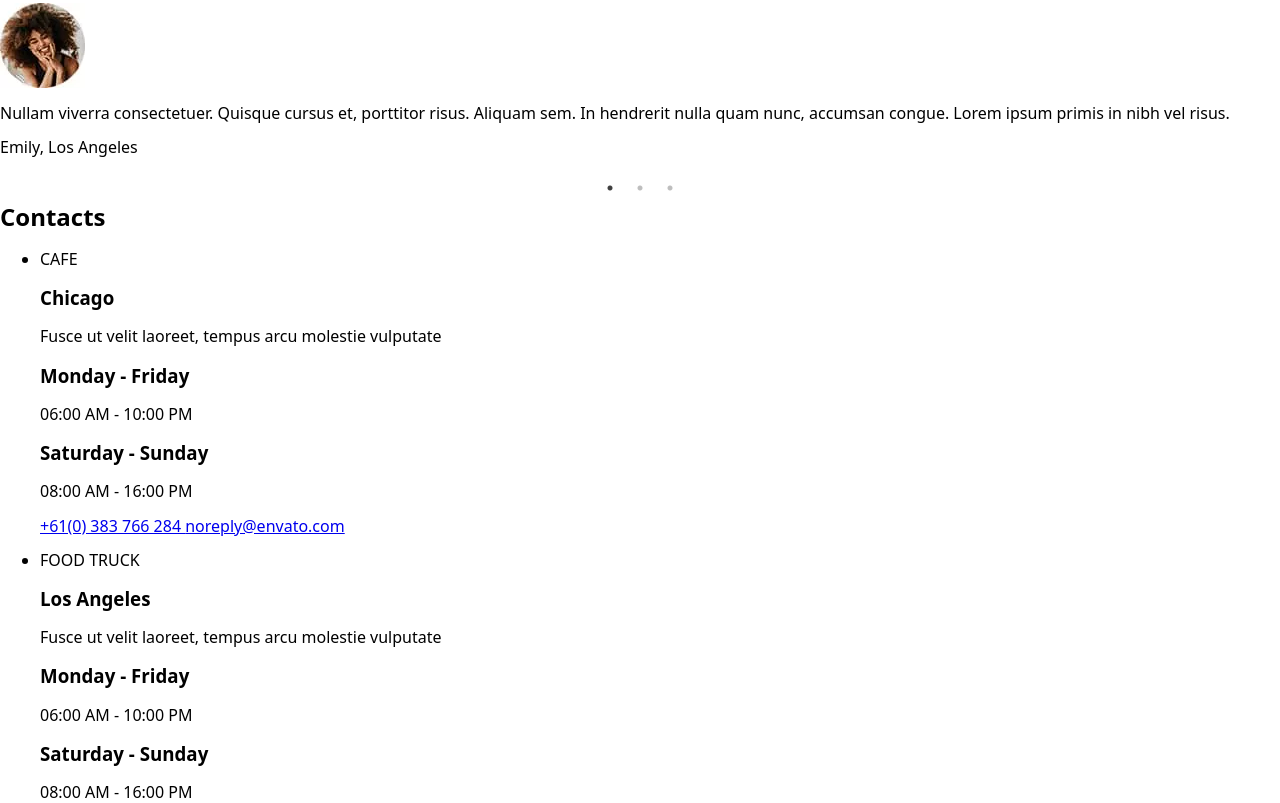
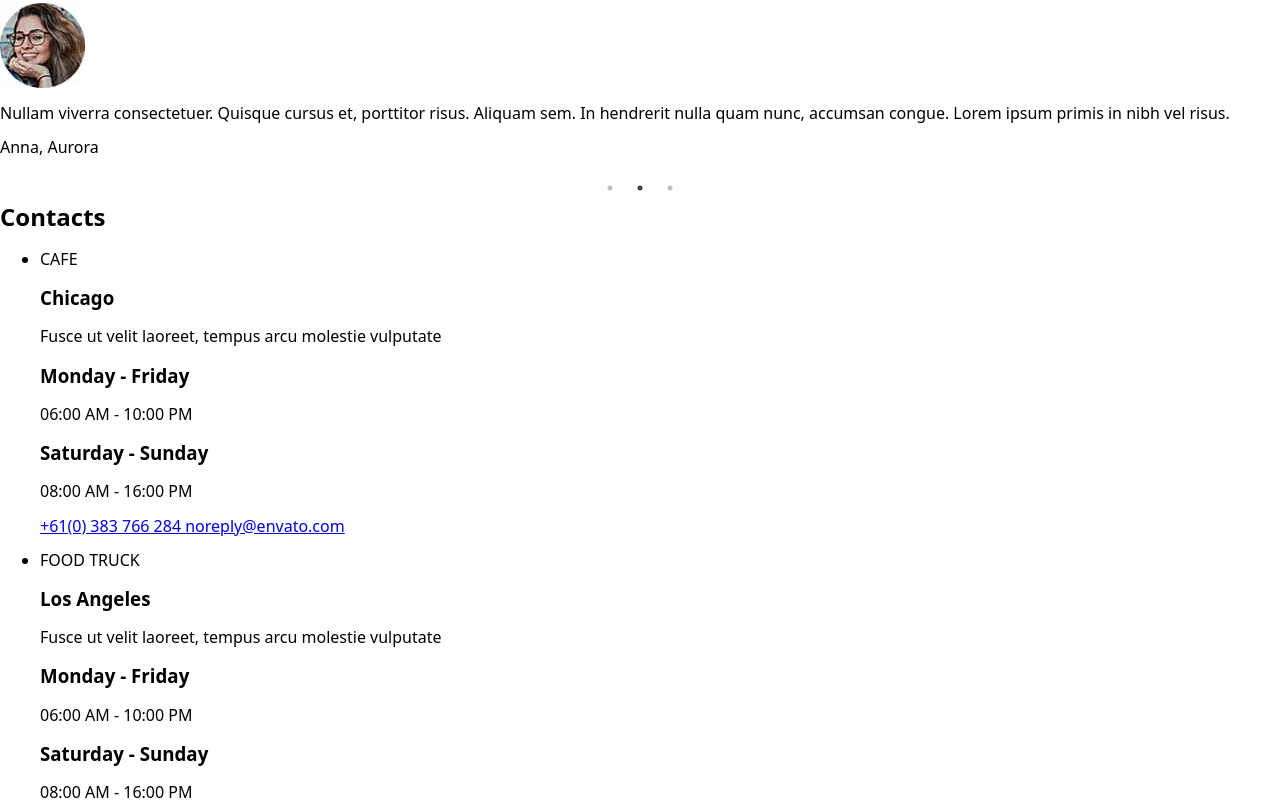
Before and after one commit to anton-cloud/html-css_project-new, a website: page src/index.html in a window 1280 px wide. Shown: the part 2462-3265 px from the top of the page. Drawn offline with nearby package versions, Linux system fonts and the light colour scheme; files that its build step writes are made by us from their sources.

Commit message:
fix-gallery_1

```diff
--- a/src/index.html
+++ b/src/index.html
@@ -67,7 +67,7 @@
     ></script>
     <script>
       $('.container-wrap').slick({
-        autoplay: false,
+        autoplay: true,
         dots: true,
         arrows: false,
       });
--- a/src/sass/layout/_customer-reviews.scss
+++ b/src/sass/layout/_customer-reviews.scss
@@ -112,10 +112,16 @@
 
 .slick-dots {
   position: relative;
+  bottom: 0px;
 }
 
 .slick-dots li button:before {
   font-size: 12px;
+  content: '';
+  background-color: #d9d9d9;
+  border-radius: 50%;
+  width: 12px;
+  height: 12px;
 }
 
 .slick-dots li.slick-active button:before {
@@ -123,4 +129,6 @@
   background-image: url(../images/customer_reviews-home.png);
   background-position: center;
   background-repeat: no-repeat;
+  border-radius: 0;
+  background-color: transparent;
 }
```
